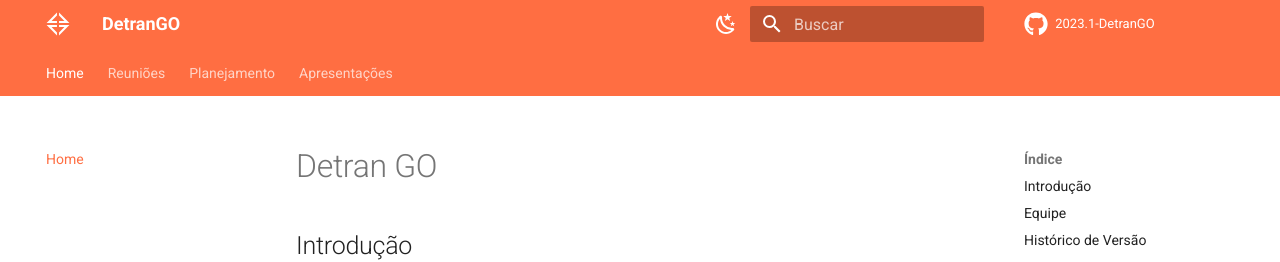
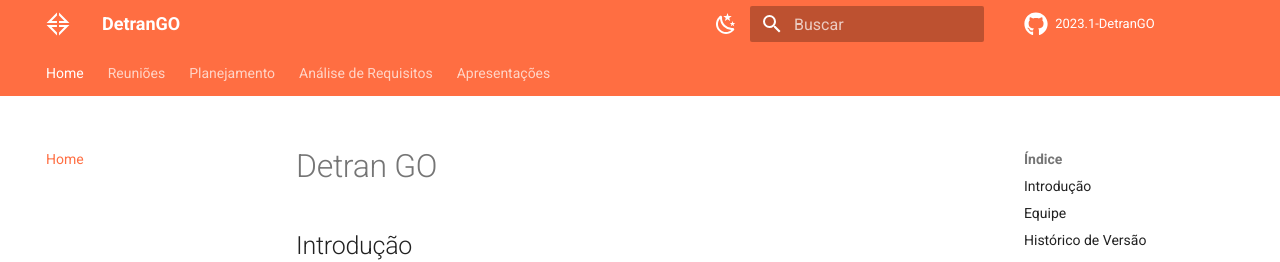
Before and after one commit to Interacao-Humano-Computador/2023.1-DetranGO, an MkDocs documentation site: the page built from docs/index.md, in a window 1280 px wide and 900 px high. Shown: the top 262 px of the window. Built offline with MkDocs 1.6.1 and Material for MkDocs 9.7.7, drawn with Linux system fonts in a browser that asks for light colours; comment, search, counter and statistics services are not loaded.

Commit message:
Update mkdocs.yml

```diff
--- a/mkdocs.yml
+++ b/mkdocs.yml
@@ -54,6 +54,8 @@
         - Avaliação Caixa Econômica Federal: planejamento/sites_avaliados/avaliacao_CAIXA.md
         - Avaliação SSALTO: planejamento/sites_avaliados/avaliacao_SSALTO.md
         - Avaliação DETRAN: planejamento/sites_avaliados/avaliacao_DETRANGO.md
+  - Análise de Requisitos:
+    - Perfil do Usuário: analise_requisitos/perfilUsuario.md
   - Apresentações:
     - Primeira etapa: apresentacoes/1a_apresentacao.md
 markdown_extensions:
```
